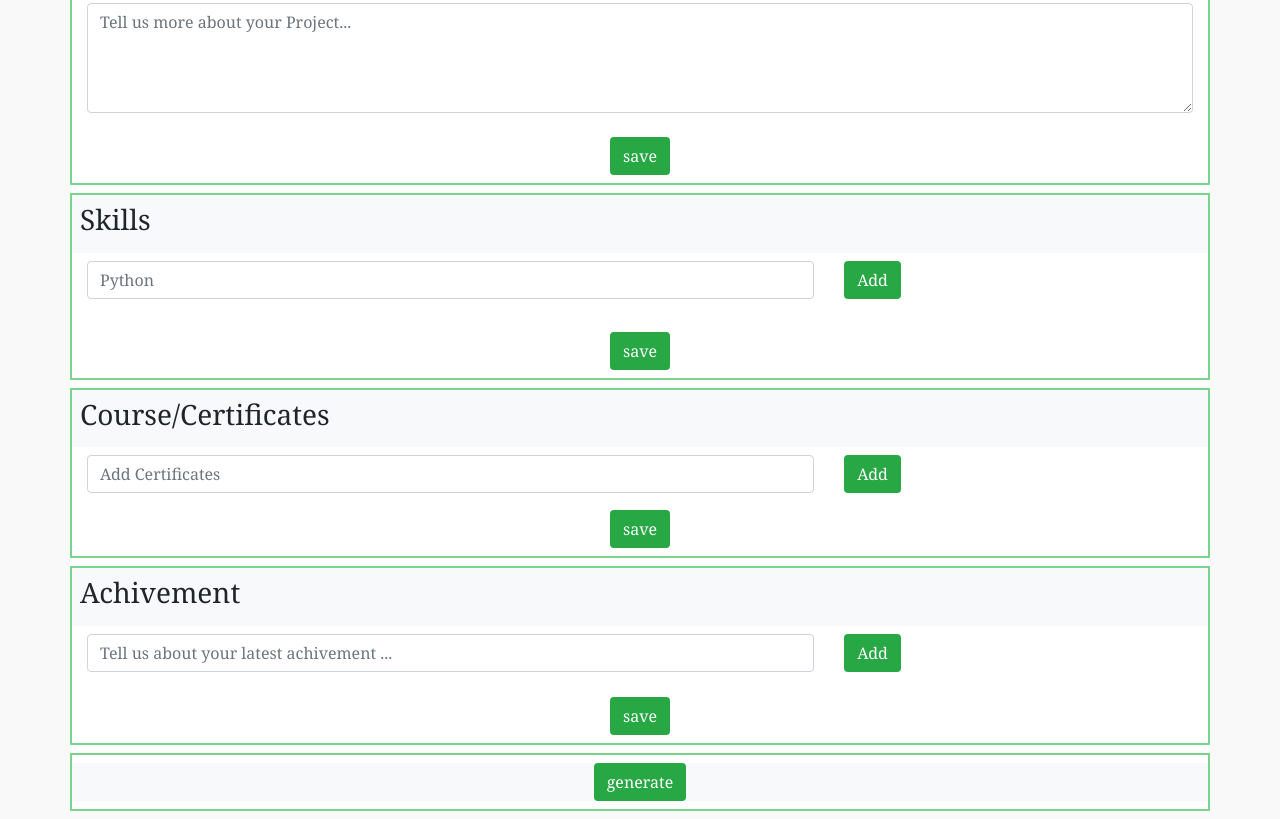
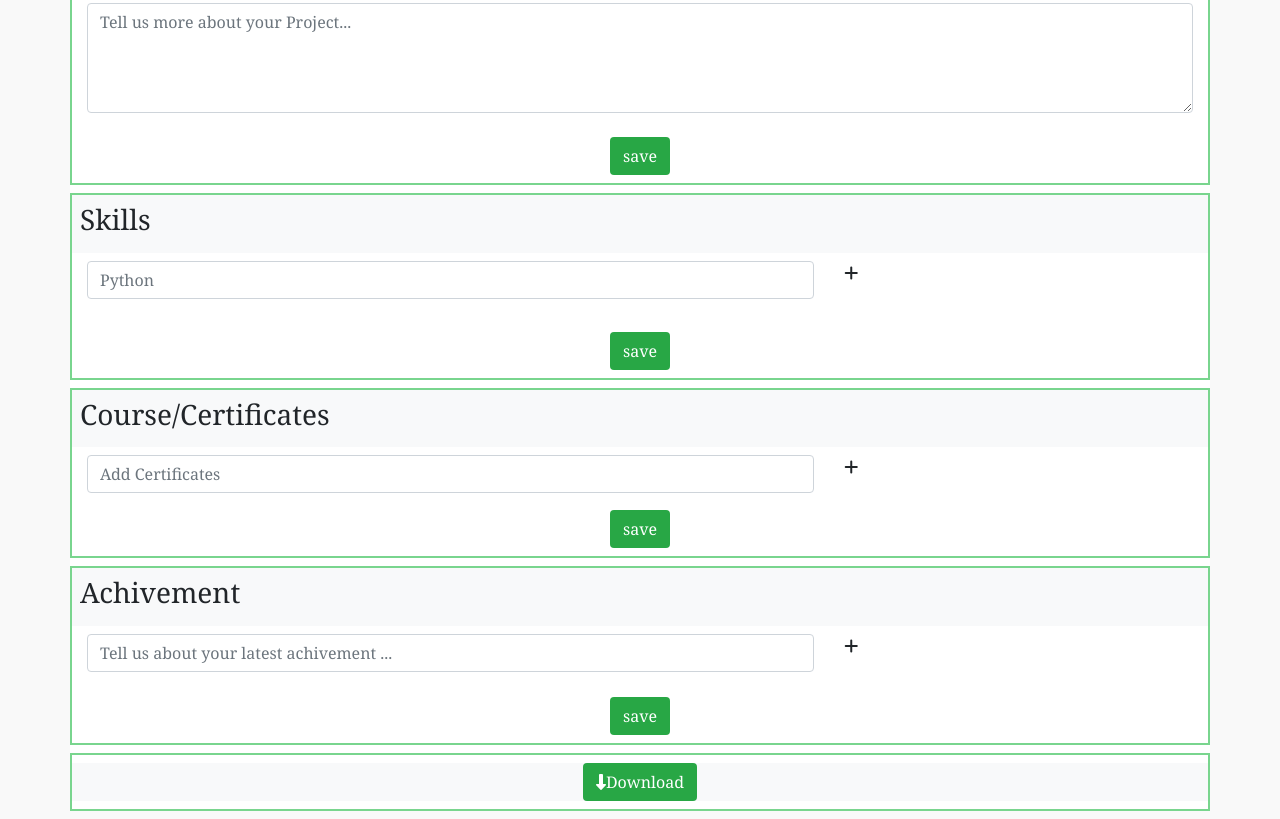
Before and after one commit to Udayl56/resume-builder, a plain HTML site: page index.html in a window 1280 px wide. Shown: the part 1621-2440 px from the top of the page. Drawn offline with nearby package versions, Linux system fonts and the light colour scheme.

Commit message:
Update index.html added icon

```diff
--- a/index.html
+++ b/index.html
@@ -7,7 +7,8 @@
     <link rel="stylesheet" href="bootstrap.css">
     <link rel="stylesheet" href="style.css">
     <script src="https://cdnjs.cloudflare.com/ajax/libs/jspdf/2.4.0/jspdf.umd.min.js"></script>
-    <title>Document</title>
+    <script src="https://kit.fontawesome.com/380df37fe5.js" crossorigin="anonymous"></script>
+    <title>Resume Builder</title>
 </head>
 
 <body>
@@ -181,7 +182,8 @@
                         minlength="1" required>
                 </div>
                 <div class="col-md-4 mb-2 mt-2">
-                    <button type="button " class=" btn badge-success" id="skillbtn">Add</button>
+                    <i class="fa-solid fa-plus" id="skillbtn"></i>
+                    <!-- <button type="button " class=" btn badge-success" id="skillbtn">Add</button> -->
                 </div>
                 <br>
                 <div class="col-md-12 mb-2 mt-2" id="skilldiv"></div>
@@ -197,7 +199,8 @@
                         placeholder="Add Certificates" maxlength="60" minlength="1">
                 </div>
                 <div class="col-md-4 mb-2 mt-2">
-                    <button type="button " class=" btn badge-success" id="addCertifbtn">Add</button>
+                    <i class="fa-solid fa-plus" id="addCertifbtn"></i>
+                    <!--<button type="button " class=" btn badge-success" id="addCertifbtn">Add</button> -->
 
                 </div>
                 <br>
@@ -217,7 +220,8 @@
                         placeholder="Tell us about your latest achivement ..." maxlength="60" minlength="1">
                 </div>
                 <div class="col-md-4 mb-2 mt-2">
-                    <button type="button " class=" btn badge-success" id="addAchivementbtn">Add</button>
+                    <i class="fa-solid fa-plus" id="addAchivementbtn"></i>
+                   <!-- <button type="button " class=" btn badge-success" id="addAchivementbtn">Add</button> -->
                 </div>
                 <br>
                 <div class="col-md-12 mb-2 mt-2" id="adddiv"></div>
@@ -228,7 +232,7 @@
 
             <div class="row mt-2 mb-2">
                 <div class="col text-center bg-light mt-2 mb-2">
-                    <button type="button" id="generatepdf" class="btn badge-success" onclick="generatePDF()">generate</button>
+                    <button type="button" id="generatepdf" class="btn badge-success" onclick="generatePDF()"><i class="fa-solid fa-down-long"></i>Download </button>
                 </div>
 
             </div>
```
